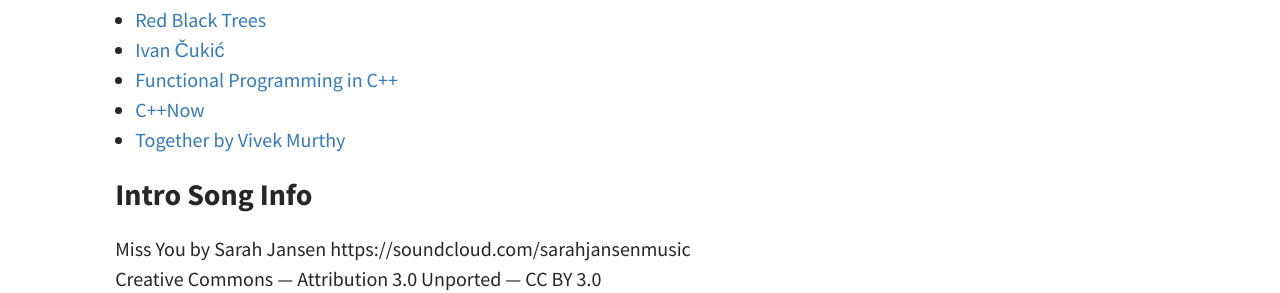
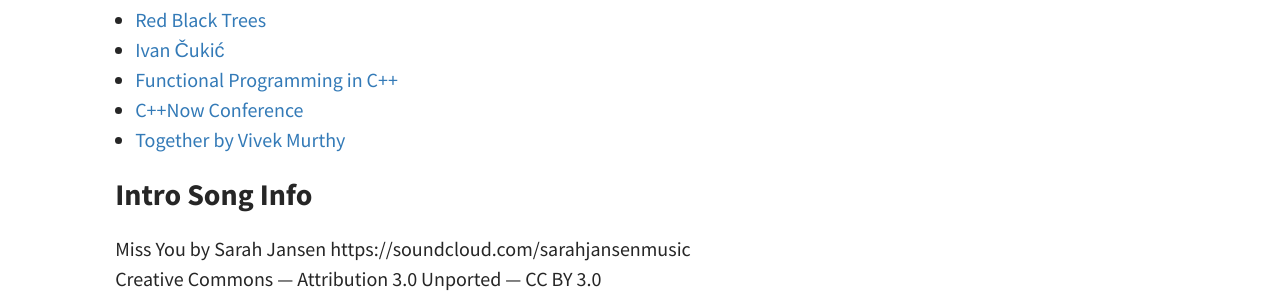
Before and after one commit to codereport/adsp2, a Jekyll site: the page built from _posts/2021-09-24-Episode-44.md, in a window 1280 px wide. Shown: the part 618-911 px from the top of the page. Built offline with Jekyll 4.4.1, drawn with Linux system fonts in a browser that asks for light colours.

Commit message:
Small change

```diff
--- a/_posts/2021-09-24-Episode-44.md
+++ b/_posts/2021-09-24-Episode-44.md
@@ -21,7 +21,7 @@
 * [Red Black Trees](https://en.wikipedia.org/wiki/Red%E2%80%93black_tree)
 * [Ivan Čukić](https://twitter.com/ivan_cukic)
 * [Functional Programming in C++](https://www.manning.com/books/functional-programming-in-c-plus-plus?a_aid=FPinCXX&a_bid=441f12cc)
-* [C++Now](https://cppnow.org/)
+* [C++Now Conference](https://cppnow.org/)
 * [Together by Vivek Murthy](https://www.vivekmurthy.com/together-book)
 
 ### Intro Song Info
```
